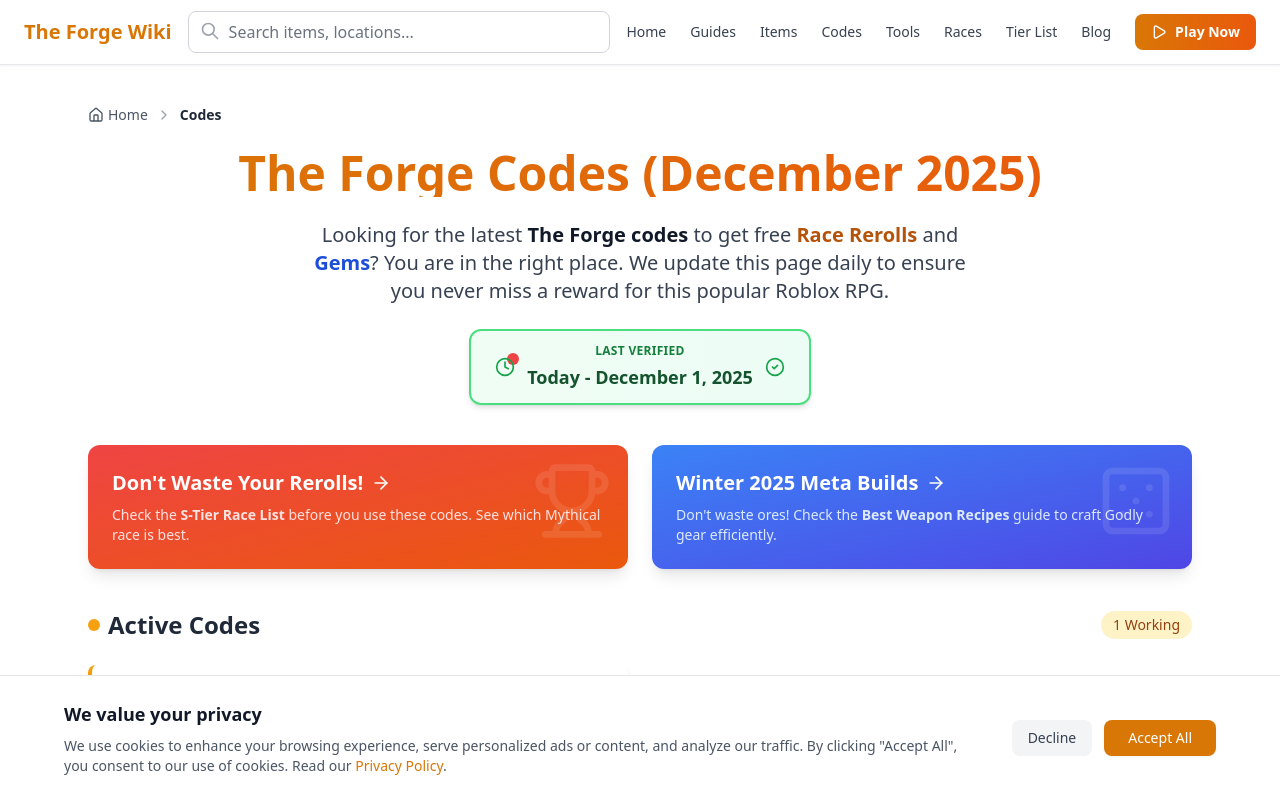
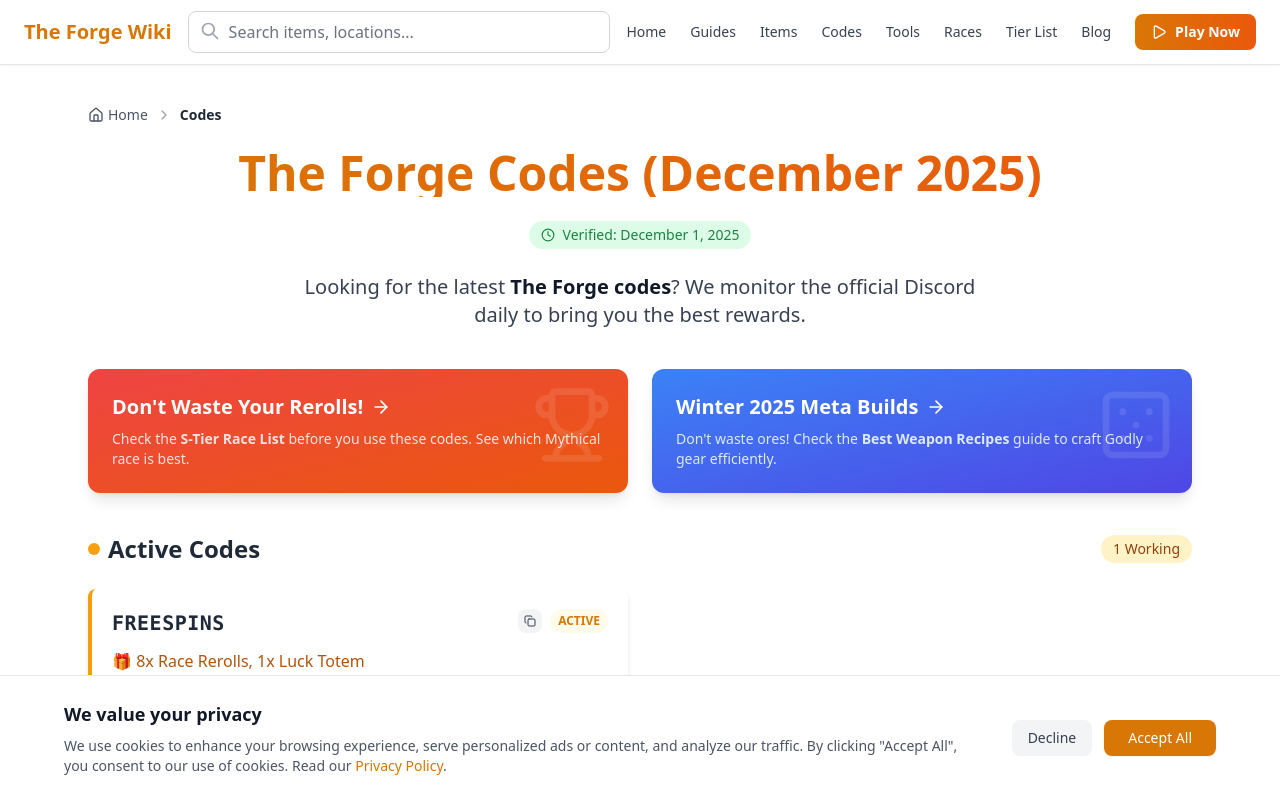
Before and after one commit to baiqwe/thefore, a Next.js app: page /codes in a window 1280 px wide. Shown: the top 798 px of the page. Built offline with nearby package versions, Linux system fonts and the light colour scheme.

Commit message:
feat: optimize traffic strategy (SEO, engagement, content)

```diff
--- a/src/app/codes/page.tsx
+++ b/src/app/codes/page.tsx
@@ -7,18 +7,19 @@
 import { generateMetadata as generateSEOMetadata } from '@/lib/seo'
 import SEOHead from '@/components/SEOHead'
 import Breadcrumbs from '@/components/Breadcrumbs'
-import { ArrowRight, Trophy, Dice5, Clock, CheckCircle2 } from 'lucide-react'
+import { ArrowRight, Trophy, Dice5 } from 'lucide-react'
 import CopyButton from '@/components/CopyButton'
+import LastUpdated from '@/components/LastUpdated'
 
-// 1. Dynamic Date Logic for SEO Titles
+// 1. Dynamic Date Logic for SEO Titles (Static for build)
 const date = new Date();
 const currentMonth = date.toLocaleString('default', { month: 'long' });
 const currentYear = date.getFullYear();
 
-// 2. 使用 SEO 工具函数生成 Metadata
+// 2. SEO Metadata
 export const metadata: Metadata = generateSEOMetadata({
   title: `The Forge Codes (${currentMonth} ${currentYear}) - Roblox Promo Codes & Rewards`,
-  description: `[Updated Today] Active The Forge codes for ${currentMonth} ${currentYear}. Redeem these OP codes for Free Gems, Race Rerolls, and Totems.`,
+  description: `Active The Forge codes for ${currentMonth} ${currentYear}. The most up-to-date list. Redeem these OP codes for Free Gems, Race Rerolls, and Totems.`,
   keywords: [
     'The Forge Codes',
     'The Forge Roblox Codes',
@@ -35,16 +36,10 @@
   const activeCodes = codesData.filter((code) => code.status === 'Active')
   const expiredCodes = codesData.filter((code) => code.status === 'Expired')
 
-  // 获取当前日期（用于新鲜度信号）
   const today = new Date()
   const lastVerifiedDate = today.toISOString()
-  const lastVerifiedDisplay = today.toLocaleDateString('en-US', {
-    month: 'long',
-    day: 'numeric',
-    year: 'numeric'
-  })
 
-  // 2. FAQ Schema for Google Rich Snippets with dateModified
+  // FAQ Schema
   const jsonLd = {
     '@context': 'https://schema.org',
     '@type': 'FAQPage',
@@ -103,33 +98,19 @@
         <h1 className="text-4xl md:text-5xl font-extrabold mb-6 bg-clip-text text-transparent bg-gradient-to-r from-amber-600 to-orange-600">
           The Forge Codes ({currentMonth} {currentYear})
         </h1>
+
+        {/* Dynamic Date Component */}
+        <div className="flex justify-center mb-6">
+          <LastUpdated />
+        </div>
+
         <p className="text-gray-700 dark:text-gray-300 text-lg md:text-xl max-w-2xl mx-auto leading-relaxed">
-          Looking for the latest <strong className="text-gray-900 dark:text-gray-100">The Forge codes</strong> to get free <span className="font-semibold text-amber-700 dark:text-amber-400">Race Rerolls</span> and <span className="font-semibold text-blue-700 dark:text-blue-400">Gems</span>? You are in the right place.
-          We update this page daily to ensure you never miss a reward for this popular Roblox RPG.
+          Looking for the latest <strong className="text-gray-900 dark:text-gray-100">The Forge codes</strong>?
+          We monitor the official Discord daily to bring you the best rewards.
         </p>
-        {/* 强化显示最后验证时间 - 新鲜度信号 */}
-        <div className="flex items-center justify-center gap-3 mt-6">
-          <div className="flex items-center gap-3 bg-gradient-to-r from-green-50 to-emerald-50 dark:from-green-900/30 dark:to-emerald-900/30 border-2 border-green-400 dark:border-green-600 rounded-xl px-6 py-3 shadow-md">
-            <div className="relative">
-              {/* 新增 ping 动画红点 */}
-              <span className="absolute -top-1 -right-1 w-3 h-3 bg-red-500 rounded-full animate-ping"></span>
-              <span className="absolute -top-1 -right-1 w-3 h-3 bg-red-500 rounded-full"></span>
-              <Clock className="w-5 h-5 text-green-600 dark:text-green-400 relative z-10" />
-            </div>
-            <div className="text-center">
-              <span className="text-xs font-semibold text-green-700 dark:text-green-300 uppercase tracking-wide block mb-1">
-                Last Verified
-              </span>
-              <span className="text-lg font-bold text-green-900 dark:text-green-100">
-                Today - {new Date().toLocaleDateString('en-US', { month: 'long', day: 'numeric', year: 'numeric' })}
-              </span>
-            </div>
-            <CheckCircle2 className="w-5 h-5 text-green-600 dark:text-green-400" />
-          </div>
-        </div>
       </div>
 
-      {/* --- 新增：强引导模块 (在 Active Codes 标题上方插入) --- */}
+      {/* Internal Linking / CTA Modules */}
       <div className="grid grid-cols-1 md:grid-cols-2 gap-4 sm:gap-6 mb-10">
         <a href="/wiki/race-tier-list" className="group relative overflow-hidden bg-gradient-to-br from-red-500 to-orange-600 rounded-xl p-5 sm:p-6 text-white shadow-lg hover:shadow-xl transition-all hover:-translate-y-1">
           <div className="absolute top-0 right-0 p-3 sm:p-4 opacity-10 group-hover:opacity-20 transition-opacity">
@@ -196,8 +177,7 @@
           If you are looking to get a Legendary race like the <strong className="text-gray-900 dark:text-gray-100">Dragonborn</strong> or <strong className="text-gray-900 dark:text-gray-100">Angel</strong>, make sure to save up your Gems.
         </p>
         <p className="text-gray-700 dark:text-gray-300">
-          Don&apos;t forget to check our <a href="/wiki/race-tier-list" className="text-amber-600 dark:text-amber-400 hover:underline font-semibold">Race Tier List</a> to see which race you should aim for before using your rerolls!
-          You can also visit our <a href="/wiki/races" className="text-amber-600 dark:text-amber-400 hover:underline font-semibold">Races Guide</a> for detailed stats, or use our <a href="/tools/reroll-simulator" className="text-amber-600 dark:text-amber-400 hover:underline font-semibold">Reroll Simulator</a> to test your luck.
+          Don&apos;t forget to check our <a href="/wiki/race-tier-list" className="text-amber-600 dark:text-amber-400 hover:underline font-semibold">Race Tier List</a> to see which race is best for mining, or visit our <a href="/wiki/races" className="text-amber-600 dark:text-amber-400 hover:underline font-semibold">Races Guide</a> for detailed stats.
         </p>
 
         <h3 className="text-xl font-bold text-gray-800 dark:text-gray-100 mt-6 mb-3">Troubleshooting: Why Codes Might Not Work</h3>
--- a/src/app/page.tsx
+++ b/src/app/page.tsx
@@ -65,9 +65,9 @@
           <a href="/wiki/best-builds" className="flex items-center gap-2 bg-purple-600 text-white px-6 py-3 rounded-xl font-bold hover:bg-purple-700 transition-all shadow-lg hover:shadow-purple-500/30">
             🔥 Best Builds
           </a>
-          {/* 新增按钮 */}
+          {/* 新增按钮：高亮 "Best" */}
           <a href="/tools/forging-calculator" className="flex items-center gap-2 bg-indigo-600 text-white px-6 py-3 rounded-xl font-bold hover:bg-indigo-700 transition-all shadow-lg hover:shadow-indigo-500/30">
-            🧮 Crafting Calculator
+            🧮 Best Calculator
           </a>
         </div>
       </div>
--- a/src/app/tools/forging-calculator/layout.tsx
+++ b/src/app/tools/forging-calculator/layout.tsx
@@ -1,17 +1,10 @@
 import { Metadata } from 'next'
 
 export const metadata: Metadata = {
-    // 标题直接带上 "Squareweb Alternative" 吸引点击
-    title: 'The Forge Crafting Calculator (Better than Squareweb) - Weapon Builder',
-    description: 'The ultimate crafting calculator for The Forge Roblox. More accurate than Squareweb. Calculate ore weights, weapon stats, and discover secret recipes instantly.',
-    keywords: [
-        'The Forge Calculator',
-        'Squareweb The Forge', // 直接埋入竞品词
-        'The Forge Crafting Calculator',
-        'The Forge Weapon Builder',
-        'The Forge Ore Calculator',
-        'The Forge Winter 2025'
-    ],
+    // 强调 "Best" 和 "Updated"
+    title: 'The Forge Calculator (Best Weapon Builder) - Winter 2025 Updated',
+    description: 'The most accurate crafting calculator for The Forge Roblox. Updated for the Winter 2025 Weight System. Calculate stats, multipliers, and traits accurately.',
+    keywords: ['The Forge Calculator', 'Best Forge Calculator', 'The Forge Weapon Builder', 'Weight System Calculator'],
 }
 
 export default function ForgingCalculatorLayout({
--- a/src/app/wiki/best-builds/page.tsx
+++ b/src/app/wiki/best-builds/page.tsx
@@ -286,7 +286,7 @@
                         <div className="grid md:grid-cols-2 gap-6">
                             <div className="bg-slate-50 p-4 rounded-lg">
                                 <h4 className="font-bold text-slate-900 mb-2">Recipe Ratio (Total 30+ Ores):</h4>
-                                <ul className="space-y-2 text-sm">
+                                <ul className="space-y-2 text-sm text-gray-700">
                                     <li className="flex justify-between"><span>• 50% Obsidian</span> <span className="text-xs bg-slate-200 px-2 py-1 rounded">Defense</span></li>
                                     <li className="flex justify-between"><span>• 30% Platinum</span> <span className="text-xs bg-slate-200 px-2 py-1 rounded">Durability</span></li>
                                     <li className="flex justify-between"><span>• 20% Titanium</span> <span className="text-xs bg-slate-200 px-2 py-1 rounded">Hardness</span></li>
--- /dev/null
+++ b/src/components/LastUpdated.tsx
@@ -0,0 +1,28 @@
+'use client'
+
+import { useState, useEffect } from 'react'
+import { Clock } from 'lucide-react'
+
+export default function LastUpdated() {
+    const [dateStr, setDateStr] = useState('')
+
+    useEffect(() => {
+        // Get user's local time, formatted as "December 10, 2025"
+        const now = new Date()
+        setDateStr(now.toLocaleDateString('en-US', {
+            year: 'numeric',
+            month: 'long',
+            day: 'numeric'
+        }))
+    }, [])
+
+    // Do not display during server-side rendering to avoid hydration errors
+    if (!dateStr) return null
+
+    return (
+        <div className="inline-flex items-center gap-2 bg-green-100 dark:bg-green-900/30 text-green-700 dark:text-green-300 px-3 py-1 rounded-full text-sm font-medium animate-pulse">
+            <Clock className="w-3.5 h-3.5" />
+            <span>Verified: {dateStr}</span>
+        </div>
+    )
+}
```
Also changed, not shown: src/app/quests/page.tsx (+16 -6 lines), src/app/tools/forging-calculator/page.tsx (+15 -28 lines).
